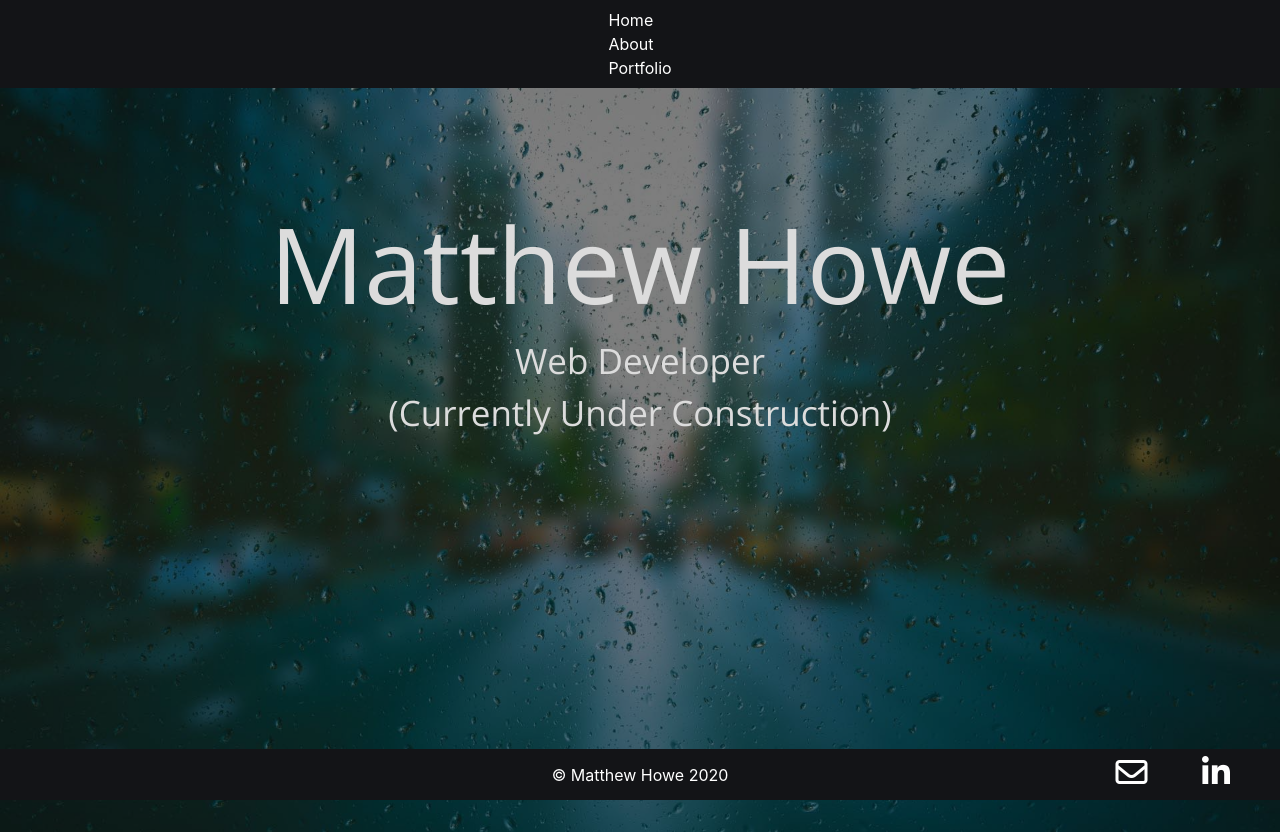
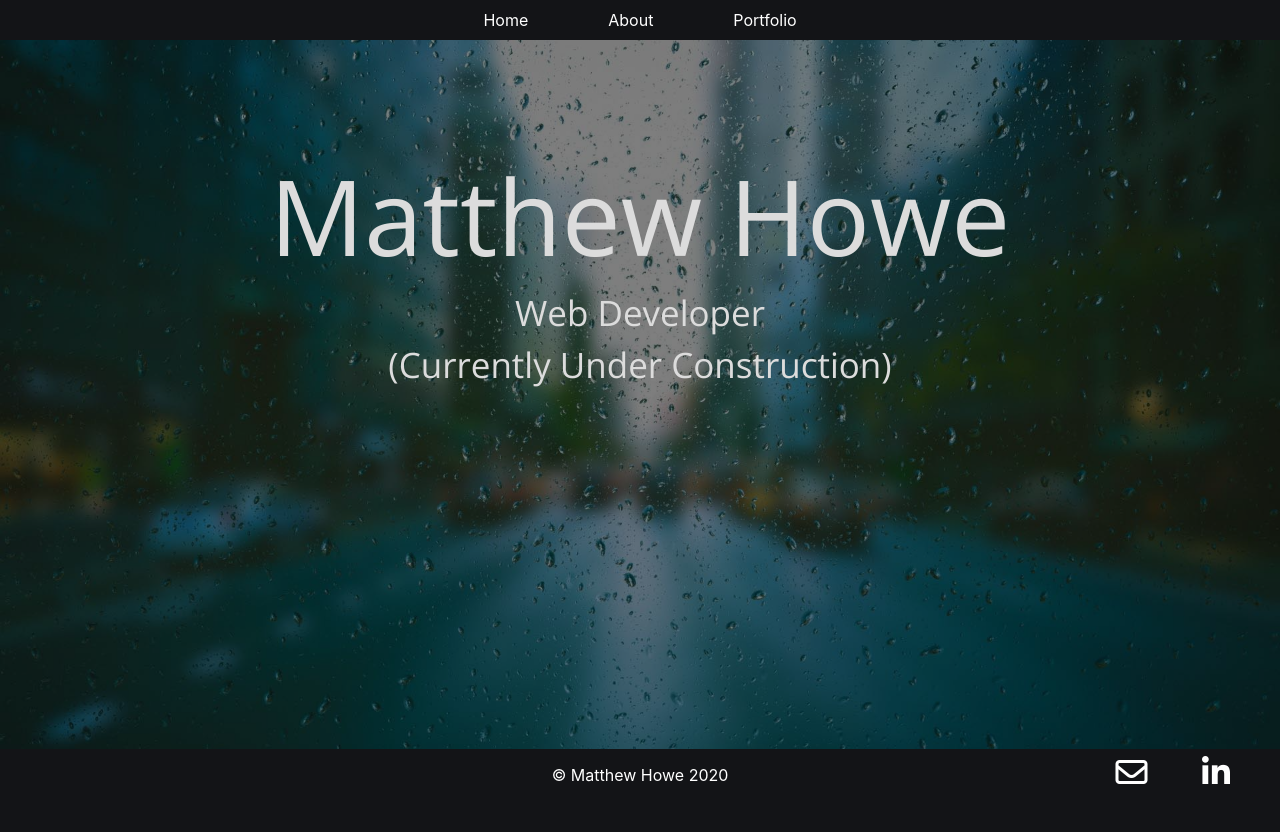
Before and after one commit to matthowe85/portfolio, a PHP site: page / in a window 1280 px wide. After the commit the page ends 784 px from the top, so only its background shows below. Run offline with PHP 8.4, Linux system fonts and the light colour scheme; some libraries are stand-ins or nearby versions.

Commit message:
menu fix

```diff
--- a/index.php
+++ b/index.php
@@ -21,7 +21,7 @@
 	</script>
 </head>
 <body>
-	<header class="navbar">
+	<header class="navbar navbar-expand-lg">
 		<ul class="navbar-nav">
 			<li><a href="/">Home</a></li>
 			<li><a href="/about.php">About</a></li>
@@ -31,7 +31,8 @@
 	<main id="swup" class="transition-fade">
 		<div class="wallpaper"></div>
 		<div id="page" class="home-page container-fluid">
-			<div id="logo"><h1>Matthew Howe</h1><span>Web Developer</span></br><span>(Currently Under Construction)</span></div>
+			<div id="logo"><h1>Matthew Howe</h1><span>Web Developer</span></br><span>(Currently Under Construction)
+			</span></div>
 		</div>
 	</main>
 
```
